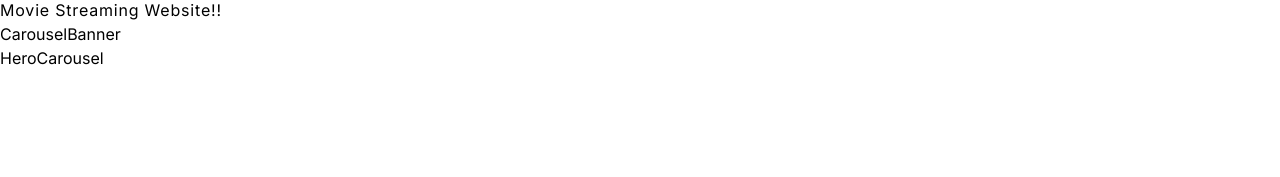
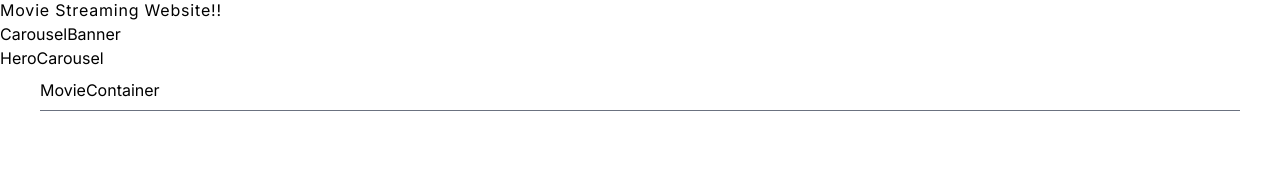
Before and after one commit to kwNick/Movie-Site, a Next.js app: page / in a window 1280 px wide. Shown: the part 162-339 px from the top of the page. Built offline with nearby package versions, Linux system fonts and the light colour scheme.

Commit message:
MovieContainer component

```diff
--- a/src/app/page.tsx
+++ b/src/app/page.tsx
@@ -1,4 +1,5 @@
 import CarouselBanner from "@/components/CarouselBanner";
+import MovieContainer from "@/components/MovieContainer";
 import Image from "next/image";
 
 export default function Home() {
@@ -6,6 +7,9 @@
     <main className="w-full min-h-screen">
       <p className="tracking-wider">Movie Streaming Website!!</p>
       <CarouselBanner />
+      <div className="flex flex-col space-y-2">
+        <MovieContainer />
+      </div>
     </main>
   );
 }
```
